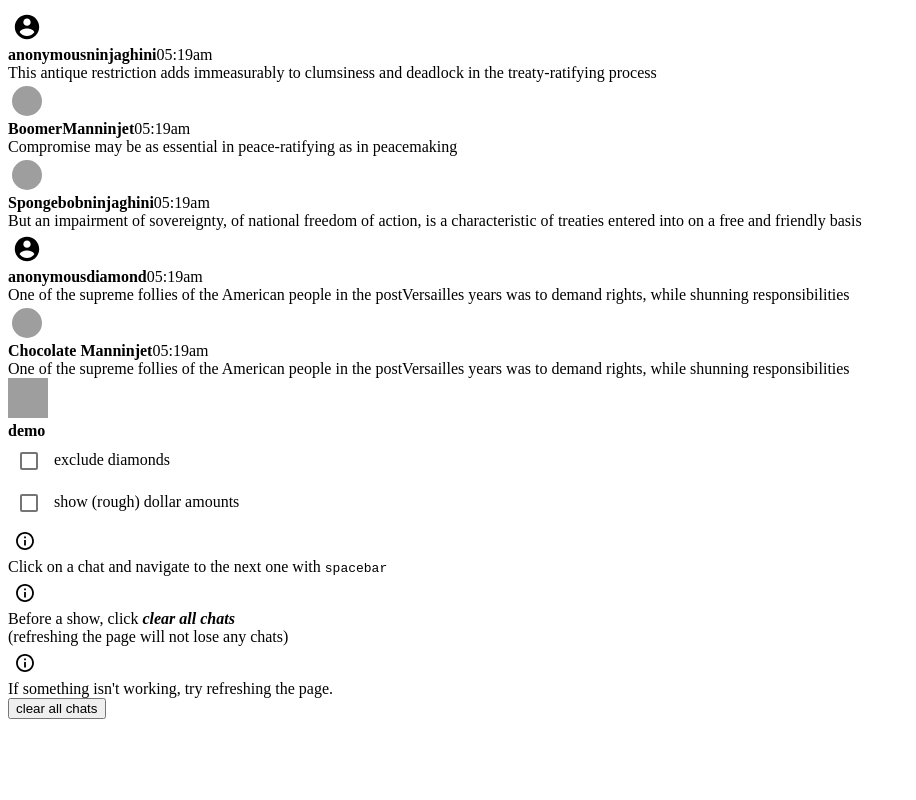
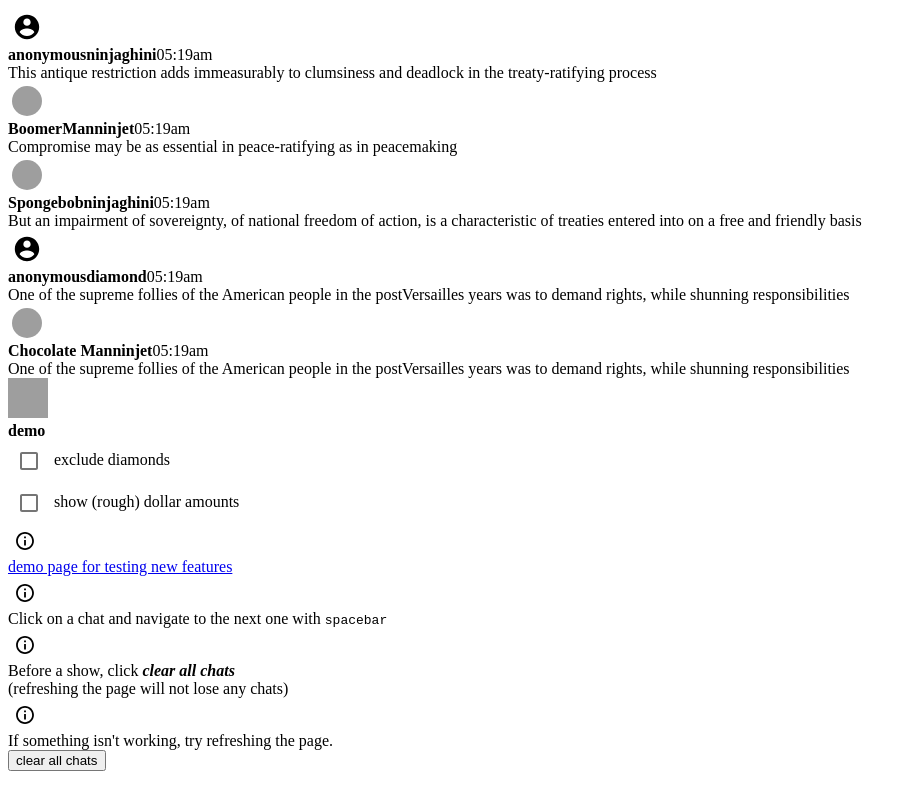
Before and after one commit to macchocolate/dlive-superchats, a React app: page / in a window 1280 px wide. Shown: the whole page, without its empty margins (0-916 px from the left). Built offline with nearby package versions, Linux system fonts and the light colour scheme; grey boxes are pictures that could not be loaded.

Commit message:
fix(style): smooth scroll, demo link

```diff
--- a/src/index.tsx
+++ b/src/index.tsx
@@ -145,6 +145,11 @@ document.addEventListener('keydown', (e) => {
 })
 
 const tips = {
+  'demo-link': (
+    <span>
+      <a href="/#demo">demo page for testing new features</a>
+    </span>
+  ),
   'use-spacebar': (
     <span>
       Click on a chat and navigate to the next one with <kbd>spacebar</kbd>{' '}
@@ -340,7 +345,7 @@ function App() {
 
       <div className="fixed-header">
         <div className="streamer-info">
-          <strong>{streamer}</strong>
+          <strong>{streamer}&nbsp;</strong>
           {!loading && !error && (
             <span className="streamer-check">
               <IoMdCheckmarkCircle />
--- a/src/styles.scss
+++ b/src/styles.scss
@@ -1,4 +1,8 @@
 $blue: rgb(17, 82, 147);
+
+html {
+  scroll-behavior: smooth;
+}
 
 .superchat-container {
   color: #202020;
@@ -12,6 +16,10 @@ $blue: rgb(17, 82, 147);
   padding: 10px 0;
 }
 
+a {
+  color: rgb(126, 169, 250);
+  text-decoration: none;
+}
 #app {
   width: 100%;
 }
@@ -265,7 +273,7 @@ button {
     display: flex;
     align-items: center;
     margin: 0 10px;
-    margin-top: 10px;
+    margin-top: 5px;
   }
 
   .MuiCheckbox-root {
```
